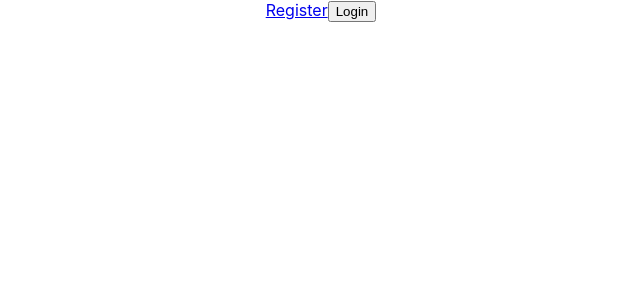
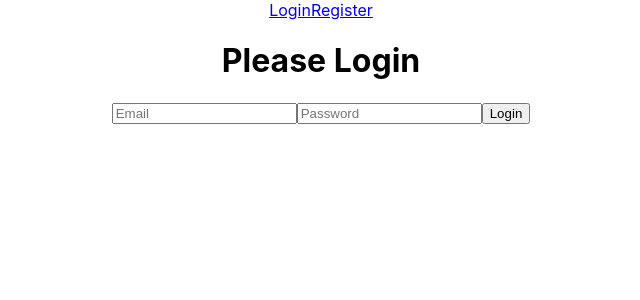
Before and after one commit to TomasGrigas/React-exam, a React (Create React App) app: page /Login in a window 1280 px wide. Shown: the top 300 px of the page, without its empty margins (319-959 px from the left). Built offline with nearby package versions, Linux system fonts and the light colour scheme.

Commit message:
added functionality to login page

```diff
--- a/src/App.js
+++ b/src/App.js
@@ -23,7 +23,7 @@ function App() {
           <Route path="/Register" element={<Register />} />
           <Route path="/Login" element={<Login onLogin={handleLogin}/>} />
         <Route path="/" element= {<PageLayout user={user} onLogout={handleLogout}/>}>
-          <Route path="/Home" element={<Home />} />
+          <Route path="/Home" element={<Home onLogin={handleLogin} />} />
           <Route path="/Add" element={<Add />} />
         </Route>
       </Routes>
--- a/src/views/Login/Login.js
+++ b/src/views/Login/Login.js
@@ -1,20 +1,54 @@
 import { useNavigate } from "react-router";
 import { Link } from "react-router-dom";
+import { useState } from "react";
+import { BASE_URL } from "../../utils/constants";
 
-export const Login = ({onLogin})=>{
-        const navigate = useNavigate();
-        const handleLogin = () =>  {
-            onLogin();
-            navigate("/home");
-        }
+export const Login = ()=>{
+            const [loginError, setLoginError] = useState();
+            const navigate = useNavigate();
+            const [email, setEmail] = useState("");
+            const [password, setPassword] = useState("");
 
-    return (
-        <div>
-            <div>
+            const handleLogin = (e) => {
+            e.preventDefault();
+            fetch(`${BASE_URL}/auth/login`,{
+                 method: 'POST',
+                 headers: {
+                 'Content-Type': 'application/json',
+                 },
+                 body: JSON.stringify({
+                     email,
+                     password
+                 })
+             })
+             .then(res => res.json())
+             .then(data => {
+                 console.log(data);
+                 if(data.err){
+                     setLoginError(data.err);
+                 } else {
+                    localStorage.setItem("token", data.token);
+                     navigate("/Home")
 
-            </div>
-           <Link to="/Register">Register</Link>
-           <button onClick={handleLogin}>Login</button>
-        </div>
-    );
-}
+                 }
+             });
+
+         }
+
+         return(
+             <div>
+                 <Link to="/Login">Login</Link>
+                 <Link to="/Register">Register</Link>
+                 {loginError && <h3>{loginError}</h3>}
+                 <h1>Please Login</h1>
+                 <form onSubmit={handleLogin}>
+                     <input value ={email} onChange ={(e)=>setEmail(e.target.value)} type="email" placeholder = "Email"/>
+                     <input value ={password} onChange ={(e)=>setPassword(e.target.value)}type="password" placeholder = "Password"/>
+                     <button onClick={handleLogin}>Login</button>
+                 </form>
+
+
+             </div>
+
+         )
+         }
--- a/src/views/Register/Register.js
+++ b/src/views/Register/Register.js
@@ -37,13 +37,14 @@ export const Register = ()=>{
     return(
         <div>
             <Link to="/Login">Login</Link>
+            <Link to="/Register">Register</Link>
             {registerError && <h3>{registerError}</h3>}
+            <h1>Please Register</h1>
             <form onSubmit={handleRegister}>
                 <input value ={email} onChange ={(e)=>setEmail(e.target.value)} type="email" placeholder = "Email"/>
                 <input value ={password} onChange ={(e)=>setPassword(e.target.value)}type="password" placeholder = "Password"/>
                 <button type ="submit">Register</button>
             </form>
-
         </div>
     )
 }
```
Lines whose indentation alone changed are shown as unchanged.
